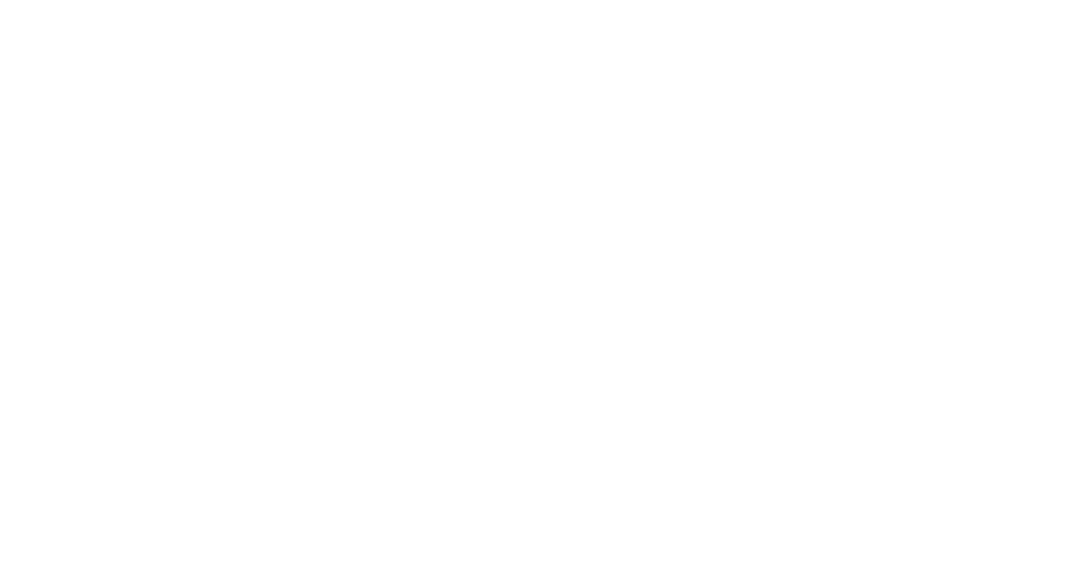
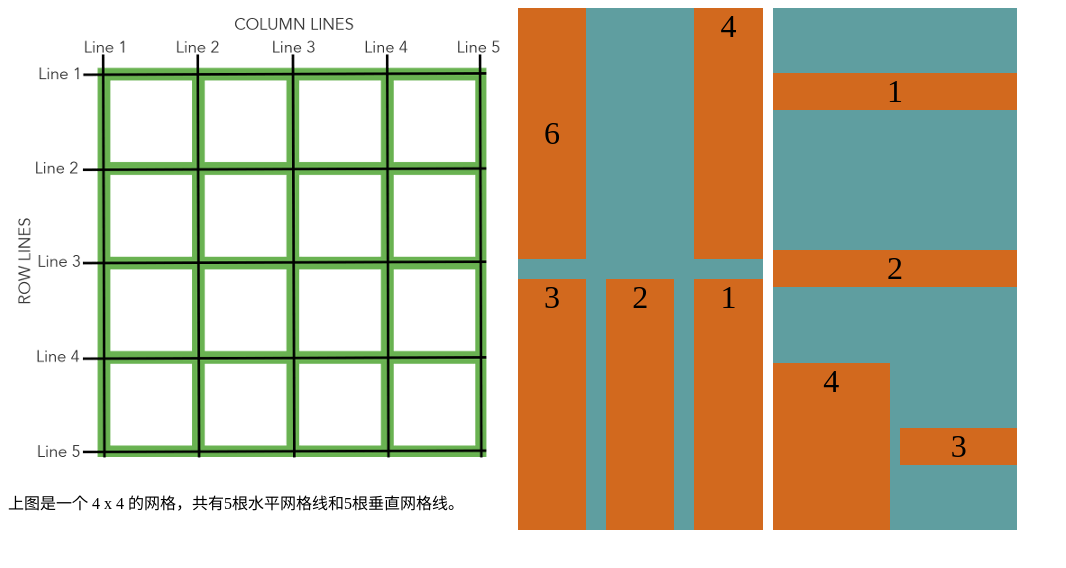
Before and after one commit to chenky/course, a plain HTML site: page css-core/grid.html in a window 1280 px wide. Shown: the whole page, without its empty margins (0-1066 px from the left). Drawn offline with Linux system fonts and the light colour scheme.

Commit message:
grid布局demo

```diff
--- a/css-core/grid.html
+++ b/css-core/grid.html
@@ -4,9 +4,92 @@
   <meta charset="UTF-8">
   <meta name="viewport" content="width=device-width, initial-scale=1.0">
   <title>grid</title>
+  <style>
+    .panel{
+      display: grid;
+      grid-template-columns: 500px 1fr 1fr 1fr;
+      grid-column-gap: 10px;
+    }
+    .demo{
+      display: grid;
+      grid-row-gap: 20px;
+      grid-column-gap: 20px;
+      grid-template-areas:  'a . c'
+                            'd e f';
+      background-color: cadetblue;
+    }
+    .item {
+      font-size: 2em;
+      text-align: center;
+      background-color: chocolate;
+    }
+    .item-1{
+      grid-area: f;
+    }
+    .item-2{
+      grid-area: e;
+    }
+    .item-3{
+      grid-area: d;
+    }
+    .item-4{
+      grid-area: c;
+    }
+    .item-6{
+      grid-area: a;
+      display: flex;
+      align-items: center;
+      justify-content: center;
+    }
+    .demo2{
+      display: grid;
+      grid-row-gap: 10px;
+      grid-column-gap: 10px;
+      background-color: cadetblue;
+      grid-template-columns: 1fr 1fr;
+      grid-template-rows: 1fr 1fr 1fr;
+      align-items: center;
+      justify-content: center;
+    }
+    .item-21{
+      grid-column: 1/3;
+    }
+    .item-22{
+      grid-column: 1/2 span;
+    }
+    .item-23{
+      grid-column: 2/3;
+      grid-row: 3/4;
+    }
+    .item-24{
+      grid-column: 1/2;
+      grid-row: 3/4;
+      align-self: stretch;
+    }
+  </style>
 </head>
 <body>
   <!-- reference: http://www.ruanyifeng.com/blog/2019/03/grid-layout-tutorial.html -->
-  <!-- grid相比flex，功能更加强大，它实际上是二维布局，功能更加强大，你可以任意指定模块位置 -->
+  <!-- grid相比flex，功能更加强大，可以指定行列，它实际上是二维布局，功能更加强大，你可以任意指定模块位置 -->
+  <div class="panel">
+    <div>
+      <img src="grid.png" />
+      <p>上图是一个 4 x 4 的网格，共有5根水平网格线和5根垂直网格线。</p>
+    </div>
+    <div class="demo">
+      <div class="item item-1">1</div>
+      <div class="item item-2">2</div>
+      <div class="item item-3">3</div>
+      <div class="item item-4">4</div>
+      <div class="item item-6">6</div>
+    </div>
+    <div class="demo2">
+      <div class="item item-21">1</div>
+      <div class="item item-22">2</div>
+      <div class="item item-23">3</div>
+      <div class="item item-24">4</div>
+    </div>
+  </div>
+
 </body>
 </html>
```
Also changed, not shown: css-core/grid.png (added).
